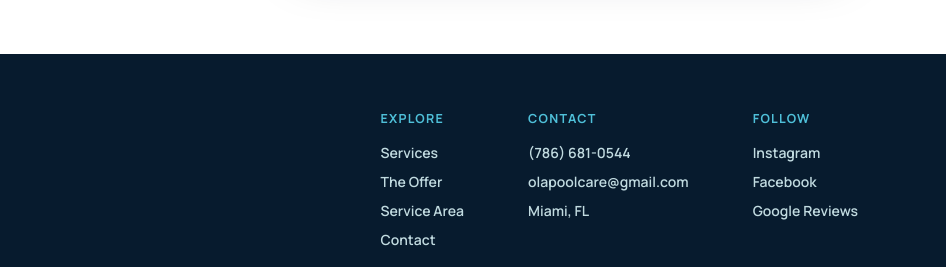
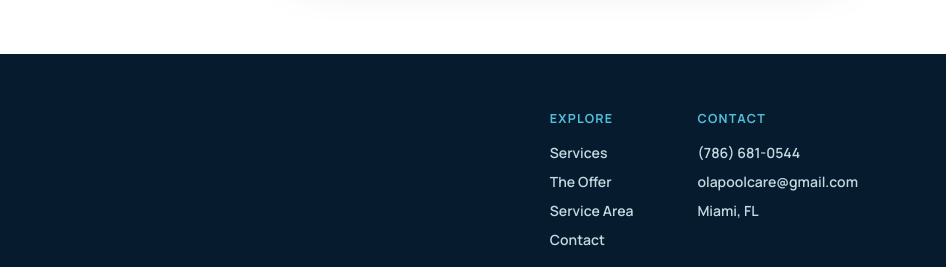
Before and after one commit to euanwalker1998/ola-pool-care-site, a plain HTML site: page index.html in a window 1280 px wide. Shown: the part 3410-3677 px from the top of the page, 334-1280 px from the left. Drawn offline with Linux system fonts and the light colour scheme.

Commit message:
Update index.html

```diff
--- a/index.html
+++ b/index.html
@@ -746,12 +746,6 @@
           <a href="mailto:olapoolcare@gmail.com">olapoolcare@gmail.com</a>
           <span>Miami, FL</span>
         </div>
-        <div class="footer-col">
-          <h4>Follow</h4>
-          <a href="#">Instagram</a>
-          <a href="#">Facebook</a>
-          <a href="#">Google Reviews</a>
-        </div>
       </div>
     </div>
     <div class="footer-bottom">
```
